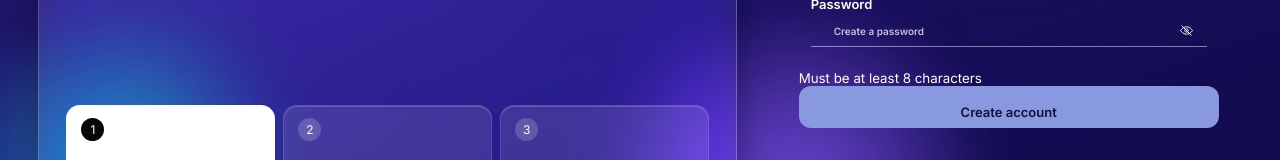
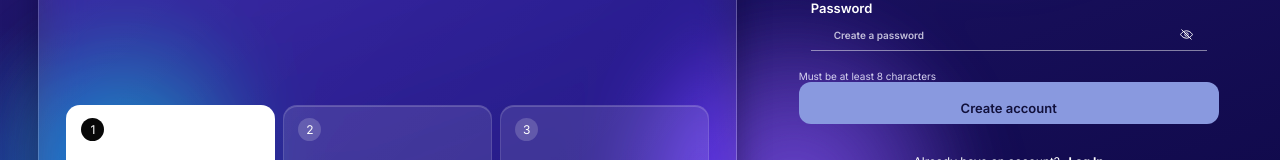
Before and after one commit to obinyan/FLOWBASE, a Next.js app: page /signup in a window 1280 px wide. Shown: the part 484-644 px from the top of the page. Built offline with nearby package versions, Linux system fonts and the light colour scheme.

Commit message:
password hint spacing setting

```diff
--- a/app/globals.css
+++ b/app/globals.css
@@ -452,6 +452,7 @@ small { display: block; }
 .password-input input { border-bottom: 0; }
 .password-input button { display: grid; place-items: center; width: 24px; height: 24px; flex: none; color: #fff; }
 .password-input svg { width: 15px; height: 15px; fill: none; stroke: currentColor; stroke-width: 1.5; }
+.password-hint { font-size: 10px; color: #d6d2ef; margin-top: -4px; }
 .signin-options { display: flex; justify-content: space-between; align-items: center; margin-top: 14px; font-size: 11px; color: #eeeafb; }
 .signin-options label { display: flex; align-items: center; gap: 5px; }
 .signin-options input { accent-color: var(--auth-lilac); }
```
